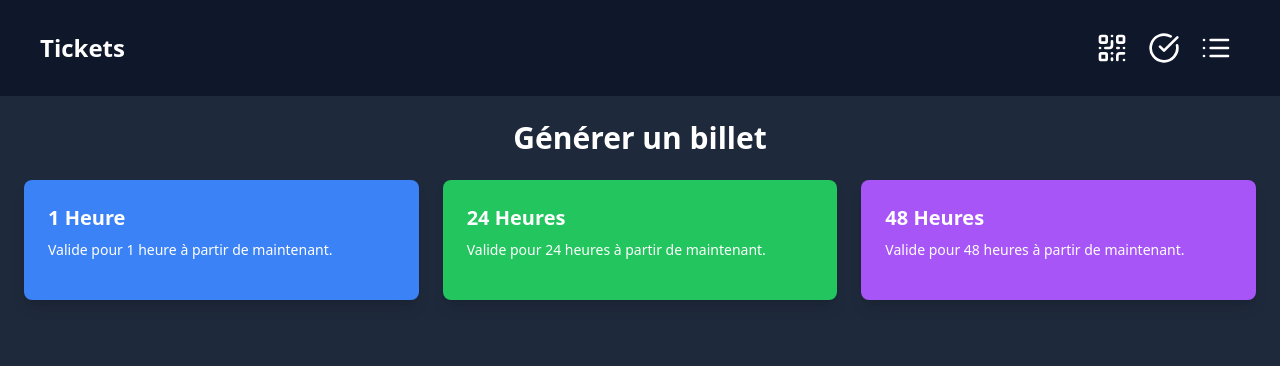
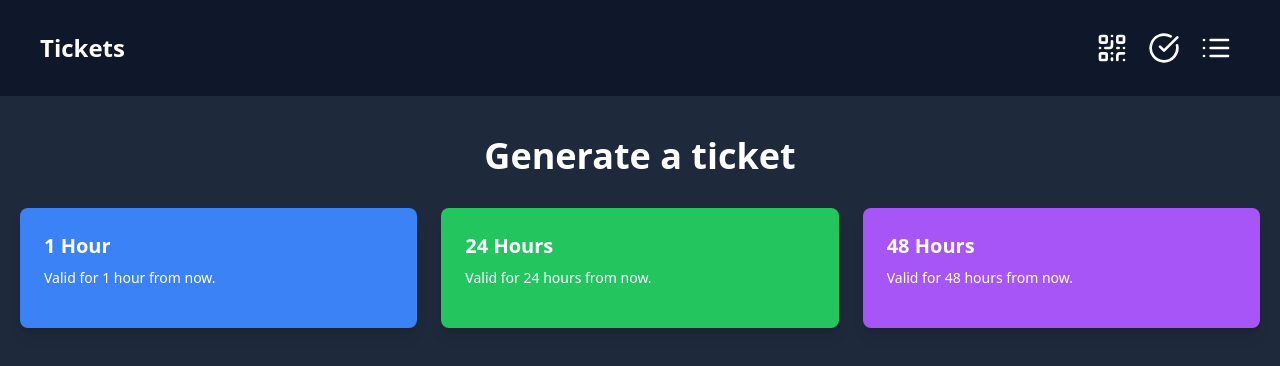
Before and after one commit to mikeheul/next-transport-qrcode-app, a Next.js app: page /qrcode in a window 1280 px wide. Shown: the top 366 px of the page. Built offline with nearby package versions, Linux system fonts and the light colour scheme.

Commit message:
FIx design

```diff
--- a/app/api/validate/route.ts
+++ b/app/api/validate/route.ts
@@ -8,29 +8,30 @@ export async function POST(req: NextRequest) {
     const qrCodeData = await req.json();
 
     try {
-        // Extraire les données et la signature du QR code
+        // Extract data and signature from the QR code
         const { validUntil, signature } = qrCodeData;
 
-        // Recalcul de la signature à partir des données du billet
+        // Recalculate the signature based on the ticket data
         const recalculatedSignature = crypto
             .createHmac('sha256', SECRET_KEY)
             .update(JSON.stringify({ validUntil }))
             .digest('hex');
 
-        // Comparaison de la signature recalculée et celle du QR code
+        // Compare the recalculated signature with the QR code's signature
         if (recalculatedSignature === signature) {
             const now = new Date();
             const validUntilDate = new Date(validUntil);
 
-            // Vérification de la date de validité du billet
+            // Check the validity date of the ticket
             if (now <= validUntilDate) {
-                return NextResponse.json({ valid: true, message: 'Billet valide' });
+                return NextResponse.json({ valid: true, message: 'Valid ticket' });
             } else {
-                return NextResponse.json({ valid: false, message: 'Billet expiré' });
+                return NextResponse.json({ valid: false, message: 'Ticket expired' });
             }
         } else {
-            // Signature invalide, possible tentative de falsification
-            return NextResponse.json({ valid: false, message: 'Signature invalide ou billet falsifié.' });        }
+            // Invalid signature, possible tampering attempt
+            return NextResponse.json({ valid: false, message: 'Invalid signature or tampered ticket.' });
+        }
     } catch (error) {
         return NextResponse.json(error);
     }
--- a/app/layout.tsx
+++ b/app/layout.tsx
@@ -31,7 +31,7 @@ export default function RootLayout({
       >
         <div className="min-h-screen flex flex-col">
             <Header />
-            <main className="">
+            <main className="bg-slate-800">
               {children}
             </main>
         </div>
--- a/app/list/page.tsx
+++ b/app/list/page.tsx
@@ -30,27 +30,27 @@ const TicketsPage = () => {
     };
 
     return (
-        <div className="bg-gray-100 min-h-screen flex flex-col items-center py-10 px-5 md:px-10">
-            <h1 className="text-4xl font-bold text-center mb-8">Your Tickets</h1>
+        <div className="min-h-screen flex flex-col items-center py-10 px-5 md:px-10">
+            <h1 className="text-4xl font-bold text-center mb-8 text-white">Your Tickets</h1>
             <div className="grid grid-cols-1 sm:grid-cols-2 lg:grid-cols-3 gap-6 w-full">
                 {tickets.map((ticket, index) => {
 
                     const valid = isTicketValid(ticket.validUntil); // Check if the ticket is valid
 
                     return (
-                        <div key={index} className="bg-white shadow-lg rounded-lg overflow-hidden transform transition-transform hover:scale-105 w-full">
+                        <div key={index} className="bg-gray-700 shadow-lg rounded-lg overflow-hidden transform transition-transform hover:scale-105 w-full">
                             <div className="p-6">
-                                <h2 className="text-xl font-semibold text-gray-800">Ticket Valid Until</h2>
-                                <p className="text-gray-600">{new Date(ticket.validUntil).toLocaleString()}</p>
+                                <h2 className="text-xl font-semibold text-gray-100 text-center">Ticket Valid Until</h2>
+                                <p className="text-gray-400 text-center">{new Date(ticket.validUntil).toLocaleString()}</p>
                                 <div className="mt-4">
                                     <img src={ticket.qrCode} alt="QR Code" className="w-full h-40 object-contain" />
                                 </div>
-                                <div className={`mt-4 p-2 text-center text-white rounded ${valid ? 'bg-green-500' : 'bg-red-500'}`}>
+                                <div className={`mt-4 p-2 text-center text-white rounded ${valid ? 'bg-green-600' : 'bg-red-600'}`}>
                                     <p>{valid ? 'Valid Ticket' : 'Invalid Ticket'}</p>
                                 </div>
                             </div>
-                            <div className="bg-gray-200 px-6 py-4">
-                                <p className="text-gray-700 font-medium">Scan this QR code to validate your ticket.</p>
+                            <div className="bg-gray-600 px-6 py-4">
+                                <p className="text-gray-300 text-center font-medium">Scan this QR code to validate your ticket.</p>
                             </div>
                         </div>
                     );
--- a/app/qrcode/page.tsx
+++ b/app/qrcode/page.tsx
@@ -29,8 +29,8 @@ const TicketPage = () => {
     };
 
     return (
-        <div className="min-h-screen bg-slate-800 p-6">
-            <h1 className="text-3xl font-bold mb-6 text-center text-white">Générer un billet</h1>
+        <div className="min-h-screen bg-slate-800 py-10 px-5">
+            <h1 className="text-4xl font-bold text-center mb-8 text-white">Generate a ticket</h1>
 
             {/* Stunning Cards for Ticket Options */}
             <div className="grid grid-cols-1 sm:grid-cols-3 gap-6">
@@ -39,8 +39,8 @@ const TicketPage = () => {
                     onClick={() => handleGenerateTicket(1)}
                     className="bg-blue-500 text-white rounded-lg p-6 shadow-lg transition duration-300 hover:bg-blue-600 hover:shadow-2xl cursor-pointer"
                 >
-                    <h3 className="text-xl font-semibold mb-2">1 Heure</h3>
-                    <p className="text-sm mb-4">Valide pour 1 heure à partir de maintenant.</p>
+                    <h3 className="text-xl font-semibold mb-2">1 Hour</h3>
+                    <p className="text-sm mb-4">Valid for 1 hour from now.</p>
                 </div>
 
                 {/* 24 Hours Ticket Card */}
@@ -48,8 +48,8 @@ const TicketPage = () => {
                     onClick={() => handleGenerateTicket(24)}
                     className="bg-green-500 text-white rounded-lg p-6 shadow-lg transition duration-300 hover:bg-green-600 hover:shadow-2xl cursor-pointer"
                 >
-                    <h3 className="text-xl font-semibold mb-2">24 Heures</h3>
-                    <p className="text-sm mb-4">Valide pour 24 heures à partir de maintenant.</p>
+                    <h3 className="text-xl font-semibold mb-2">24 Hours</h3>
+                    <p className="text-sm mb-4">Valid for 24 hours from now.</p>
                 </div>
 
                 {/* 48 Hours Ticket Card */}
@@ -57,8 +57,8 @@ const TicketPage = () => {
                     onClick={() => handleGenerateTicket(48)}
                     className="bg-purple-500 text-white rounded-lg p-6 shadow-lg transition duration-300 hover:bg-purple-600 hover:shadow-2xl cursor-pointer"
                 >
-                    <h3 className="text-xl font-semibold mb-2">48 Heures</h3>
-                    <p className="text-sm mb-4">Valide pour 48 heures à partir de maintenant.</p>
+                    <h3 className="text-xl font-semibold mb-2">48 Hours</h3>
+                    <p className="text-sm mb-4">Valid for 48 hours from now.</p>
                 </div>
             </div>
 
@@ -68,8 +68,8 @@ const TicketPage = () => {
                     <div className="bg-white rounded-lg shadow-lg p-6 w-full md:max-w-md">
                         {/* Ticket Header */}
                         <div className="text-center">
-                            <h2 className="text-2xl font-bold mb-2">Votre Billet</h2>
-                            <p className="text-gray-500 text-sm mb-4">Scannez ce billet pour valider</p>
+                            <h2 className="text-2xl font-bold mb-2">Your Ticket</h2>
+                            <p className="text-gray-500 text-sm mb-4">Scan this ticket to validate</p>
                         </div>
 
                         {/* QR Code */}
@@ -79,14 +79,14 @@ const TicketPage = () => {
 
                         {/* Ticket Details */}
                         <div className="text-center text-gray-700">
-                            <p className="font-semibold">Date de validité</p>
+                            <p className="font-semibold">Validity Date</p>
                             <p>{new Date(ticket.validUntil).toLocaleString()}</p>
                         </div>
 
                         {/* Ticket Design - Footer */}
                         <div className="mt-6 border-t pt-4 text-center text-gray-500 text-xs">
-                            <p>Merci d&apos;utiliser notre service de transport</p>
-                            <p>Ce billet est non transférable et non remboursable.</p>
+                            <p>Thank you for using our transport service</p>
+                            <p>This ticket is non-transferable and non-refundable.</p>
                         </div>
                     </div>
                 </div>
--- a/app/validator/page.tsx
+++ b/app/validator/page.tsx
@@ -3,7 +3,7 @@ import React from 'react'
 
 const ControlPage = () => {
     return (
-        <div className="min-h-screen bg-slate-800 p-6">
+        <div className="min-h-screen bg-slate-800 py-10 px-5">
             {/* Intégration du composant TicketValidator */}
             <TicketValidator />
         </div>
--- a/components/TicketValidator.tsx
+++ b/components/TicketValidator.tsx
@@ -26,7 +26,7 @@ export default function TicketValidator() {
             });
 
             const result = await response.json();
-            setValidationResult(result.valid ? 'Billet valide !' : 'Billet invalide ou falsifié.');
+            setValidationResult(result.valid ? 'Valid ticket!' : 'Invalid or falsified ticket.');
             setIsValid(result.valid); // Set the validation status
         }
     };
@@ -34,12 +34,12 @@ export default function TicketValidator() {
     // Error handling during scanning
     const handleError = (err: Error) => {
         console.error(err);
-        setValidationResult('Erreur de scan du QR code.');
+        setValidationResult('Error scanning QR code.');
     };
 
     return (
         <div className="flex flex-col items-center">
-            <h1 className="text-3xl font-bold mb-4 text-center text-white">Scan billet</h1>
+            <h1 className="text-4xl font-bold text-center mb-8 text-white">Scan Ticket</h1>
 
             {/* Container with fixed dimensions for md, lg, xl and full width for mobile */}
             <div className="relative flex justify-center w-full max-h-[500px] sm:w-[500px] aspect-[1/1]">
```
